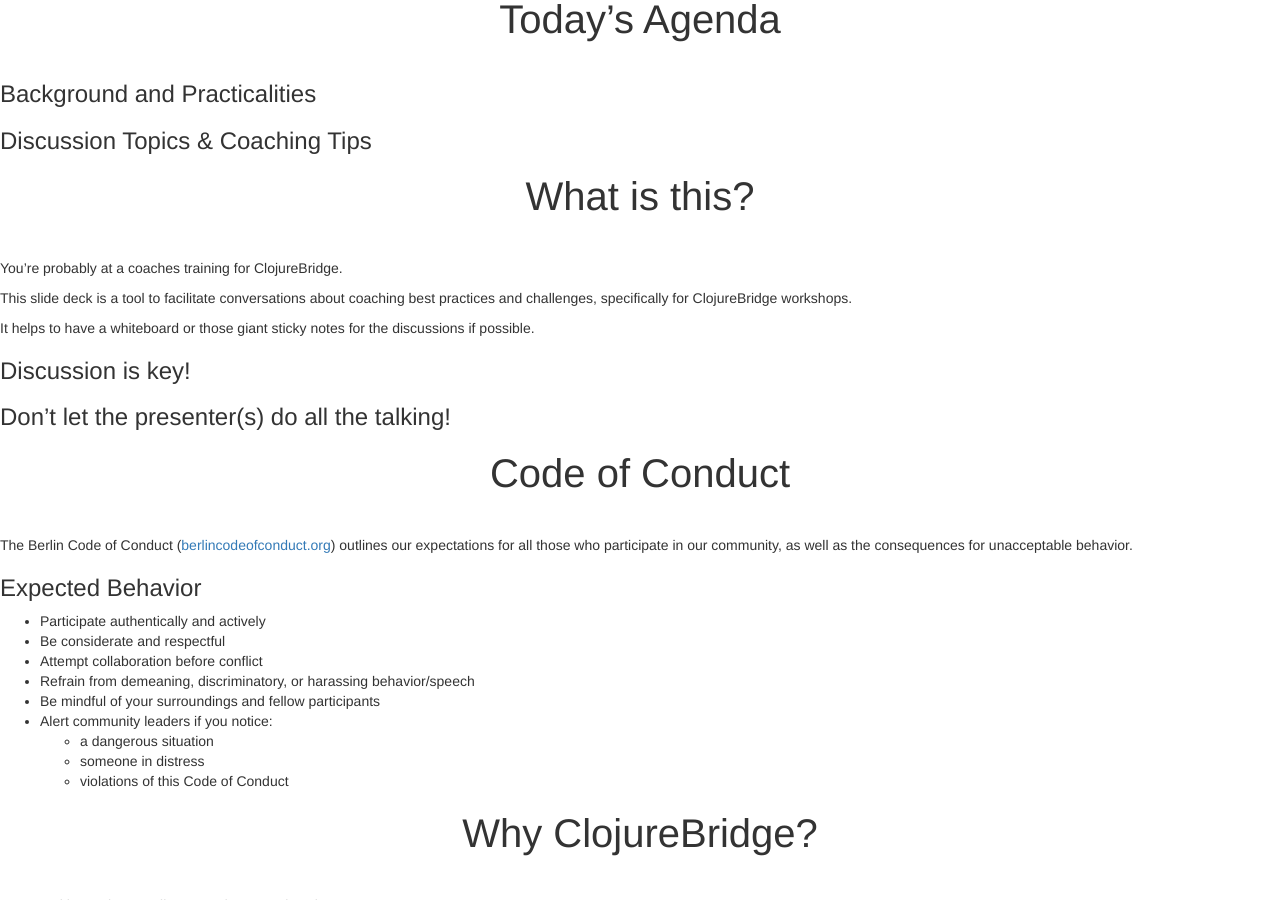
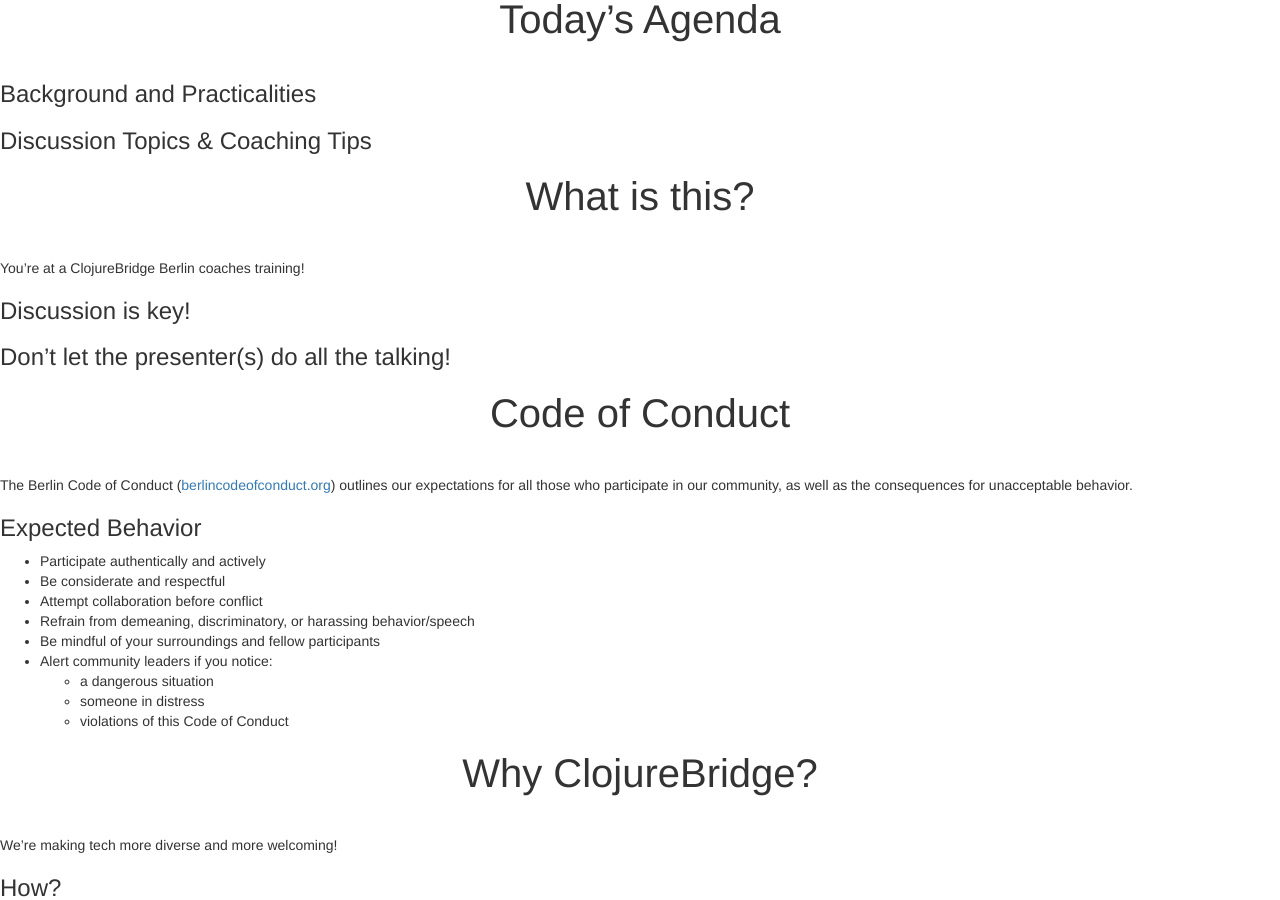
Before and after one commit to clojurebridge-berlin/clojurebridge-berlin.github.io, a Jekyll site: the page built from docs/coaches_training.deck.md, in a window 1280 px wide and 900 px high, scrolled down 368 px. Built offline with Jekyll 4.4.1, drawn with Linux system fonts in a browser that asks for light colours; our own code applies the rules of GitHub Pages for plain Markdown files.

Commit message:
Remove extraneous text on "What is this?" slide

```diff
--- a/coaches_training.deck.html
+++ b/coaches_training.deck.html
@@ -34,11 +34,7 @@
     <section class="slide" id="what_is_this">
 <h2>What is this?</h2>
 
-<p>You're probably at a coaches training for ClojureBridge.</p>
-
-<p>This slide deck is a tool to facilitate conversations about coaching best practices and challenges, specifically for ClojureBridge workshops.</p>
-
-<p>It helps to have a whiteboard or those giant sticky notes for the discussions if possible.</p>
+<p>You're at a ClojureBridge Berlin coaches training!</p>
 
 <h3>Discussion is key!</h3>
 
--- a/docs/coaches_training.deck.md
+++ b/docs/coaches_training.deck.md
@@ -8,11 +8,7 @@
 
 # What is this?
 
-You're probably at a coaches training for ClojureBridge.
-
-This slide deck is a tool to facilitate conversations about coaching best practices and challenges, specifically for ClojureBridge workshops.
-
-It helps to have a whiteboard or those giant sticky notes for the discussions if possible.
+You're at a ClojureBridge Berlin coaches training!
 
 ### Discussion is key!
 ### Don't let the presenter(s) do all the talking!
```
